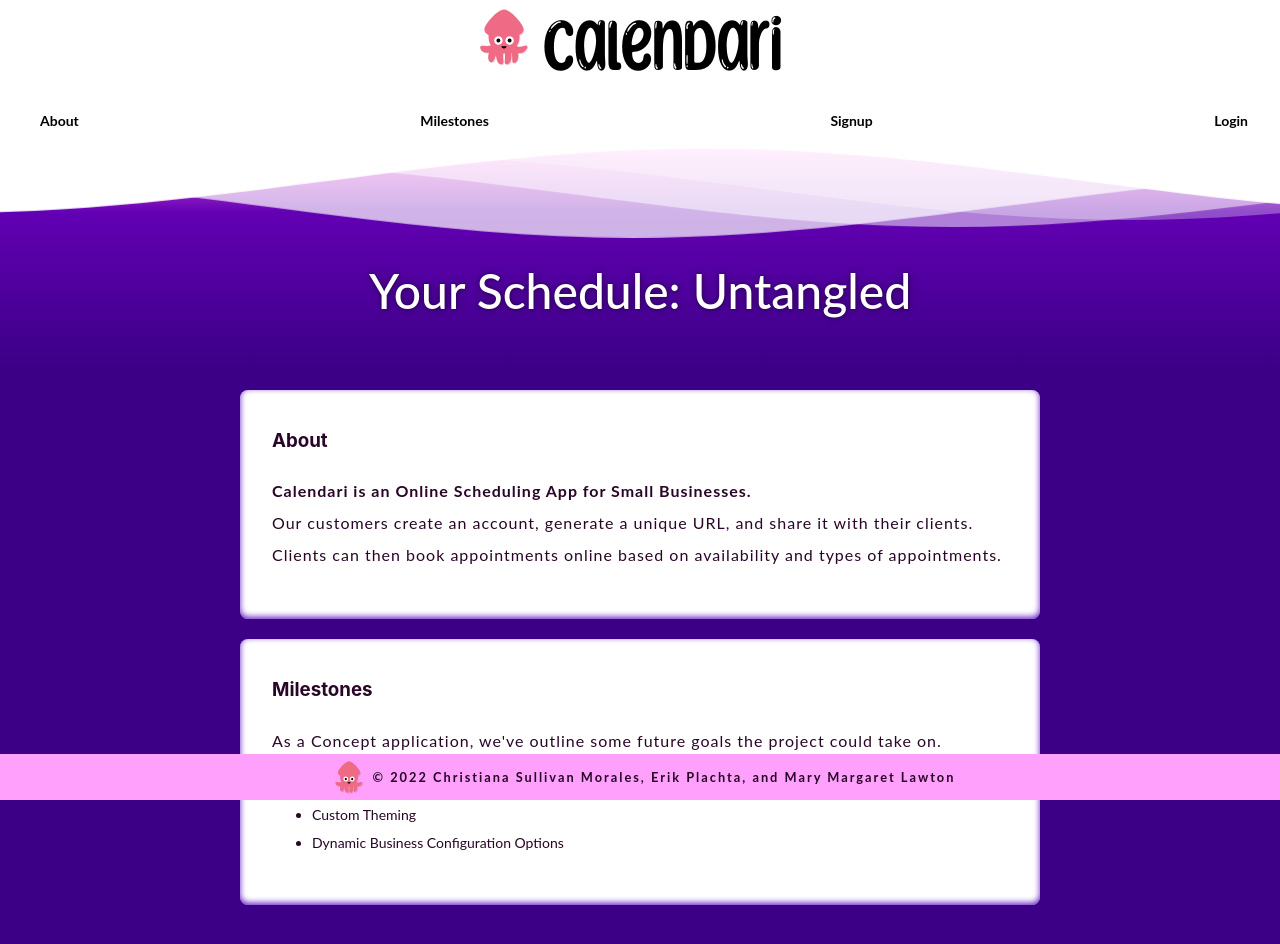
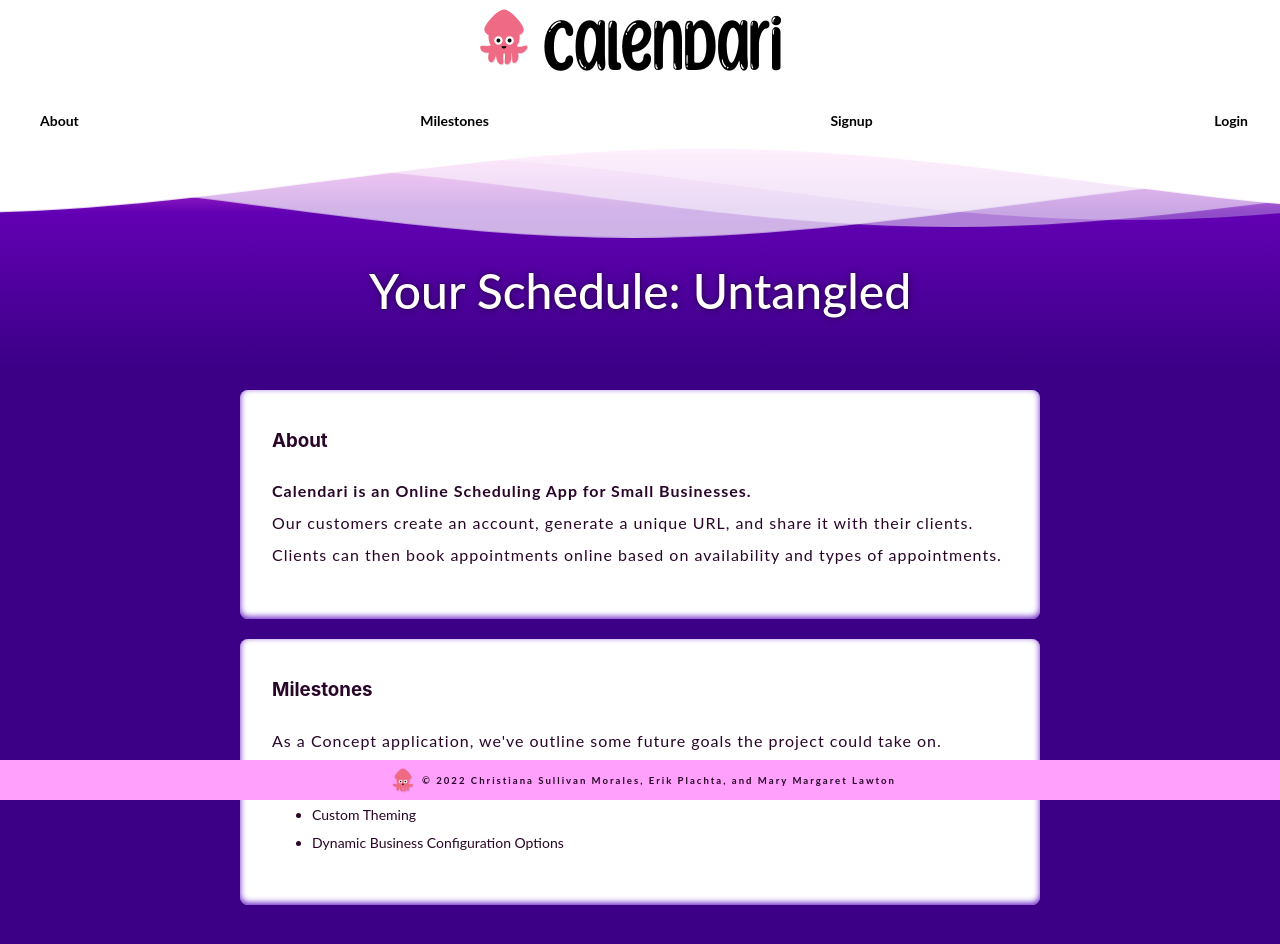
Before and after one commit to ErikPlachta/Calendari, a React (Create React App) app in the folder client/: page / in a window 1280 px wide. Shown: the top 944 px of the page. Built offline with nearby package versions, Linux system fonts and the light colour scheme.

Commit message:
Style: progress bar and Footer heights set to 40px so always matches ( removed gap randomly )

```diff
--- a/client/src/assets/css/styles.css
+++ b/client/src/assets/css/styles.css
@@ -830,7 +830,7 @@ SHARED STYLES -> Business, Scheduler, PageNotFound, SignUp
   SCHEDULER AND APPOINTMENT PAGE SPECIFIC CLASSES */
 
 .progressBar{
-  bottom: 44px;
+  bottom: 40px;
   box-shadow: 0 -1px 3px 0px var(--a_01);
   margin: auto;
   padding: .2rem 2rem;
@@ -1075,6 +1075,7 @@ footer {
   display: flex;
   justify-content: space-around;
   z-index: 1001; /* puts it in front of the progressbar */
+  height: 40px;
 }
 
 .footerElements {
@@ -1086,13 +1087,14 @@ footer {
 
 
 footer img.brandLogo{
-  width: 40px;
+  width: 30px;
 }
 
 footer p{
-  font-size: .8rem;
+  font-size: .6rem;
   font-weight: bold;
   letter-spacing: 2px;
+
 }
 
 
```
